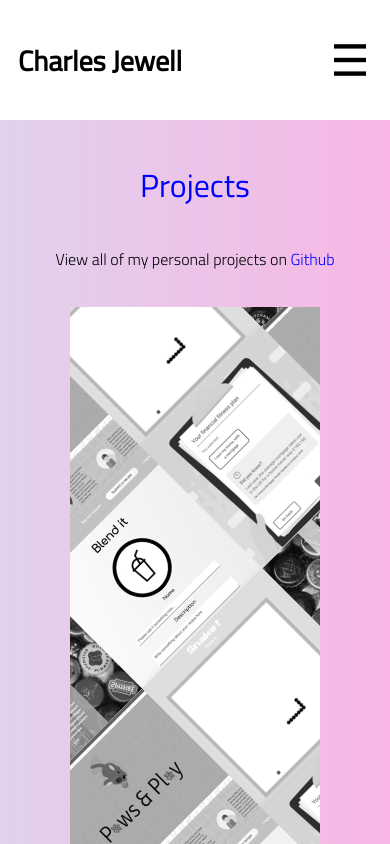
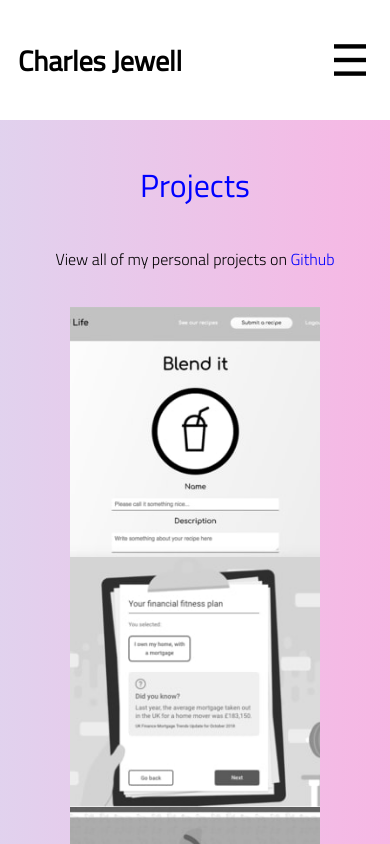
Before and after one commit to cjewell47/nuxt-play-around, a Nuxt app: page /Projects in a window 390 px wide. Shown: the top 844 px of the page. Built offline with nearby package versions, Linux system fonts and the light colour scheme.

Commit message:
projects section mobile layout

```diff
--- a/components/AboutProject.vue
+++ b/components/AboutProject.vue
@@ -53,6 +53,11 @@ export default {
     float: right;
     margin: 10px;
   }
+  @media screen and (max-width: 767px) {
+    img {
+      margin: 0;
+    }
+  }
 }
 
 .about-text {
--- a/components/Header.vue
+++ b/components/Header.vue
@@ -127,7 +127,7 @@ a {
     align-items: center;
     h1 {
       color: #000;
-      font-size: 48px;
+      font-size: 3rem;
       margin: 0;
       z-index: 0;
       position: relative;
@@ -197,7 +197,7 @@ a {
       position: relative;
       height: 100px;
       width: 100px;
-      font-size: 14px;
+      font-size: 0.875rem;
       display: flex;
       flex-direction: column;
       justify-content: center;
@@ -298,7 +298,7 @@ a {
       justify-content: space-between;
       align-items: center;
       h2 {
-        font-size: 28px;
+        font-size: 1.75rem;
         color: #000;
       }
     }
--- a/components/MobMenu.vue
+++ b/components/MobMenu.vue
@@ -64,7 +64,7 @@ export default {
     a {
       color: #000;
       text-decoration: none;
-      font-size: 28px;
+      font-size: 1.75rem;
     }
   }
 }
--- a/components/ProjectImage.vue
+++ b/components/ProjectImage.vue
@@ -70,9 +70,6 @@ export default {
     -webkit-transition: all 0.5s ease-in-out;
     -moz-transition: all 0.5s ease-in-out;
     cursor: pointer;
-    // &:hover {
-    //   background-color: #BCFFFF;
-    // }
     p {
       margin: 12px auto;
       font-weight: 400;
@@ -96,5 +93,15 @@ export default {
       }
     }
   }
+  @media screen and (max-width: 767px) {
+    height: 250px;
+    width: 250px;
+    img {
+      height: 250px;
+      & ~ div {
+        display: none;
+      }
+    }
+  }
 }
 </style>
--- a/pages/Projects.vue
+++ b/pages/Projects.vue
@@ -163,6 +163,18 @@ h1 {
   }
 }
 
+@media screen and (max-width: 767px) {
+  .projects-container {
+    .projects-image-container {
+      width: 250px;
+      position: relative;
+      top: 0;
+      left: 0;
+      transform: rotate(0deg);
+    }
+  }
+}
+
 .fade-enter-active,
 .fade-leave-active {
   transition: opacity 0.4s;
```
